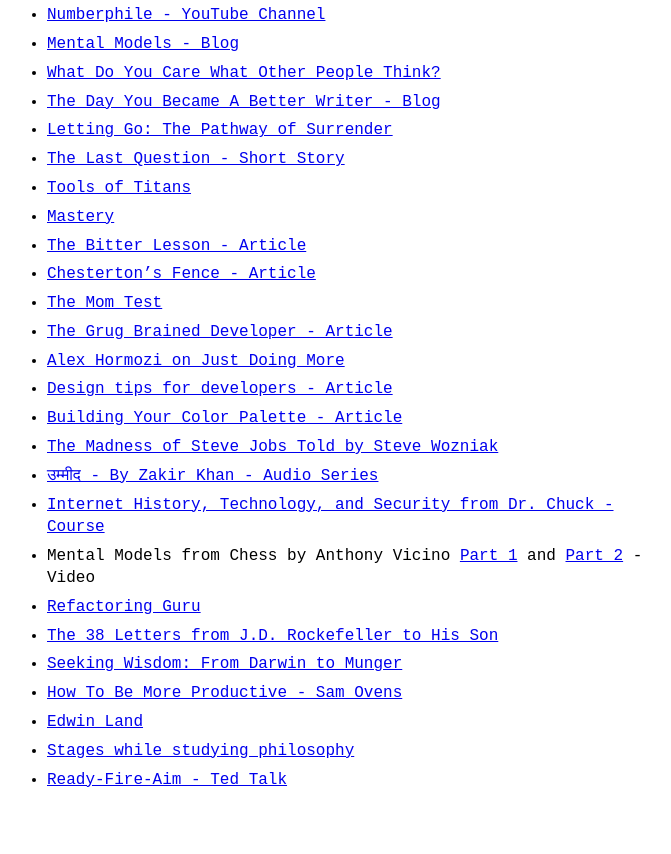
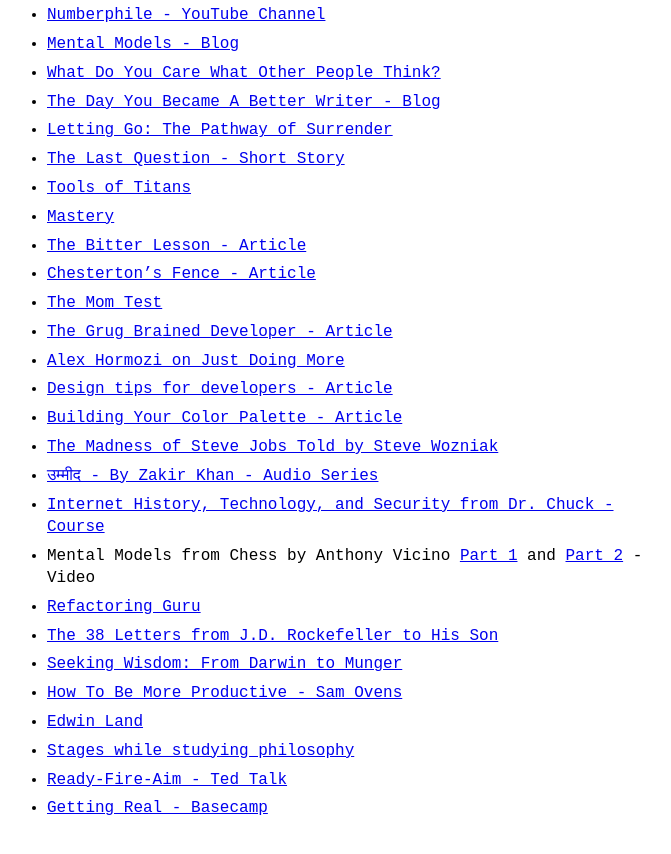
Before and after one commit to vishalvibes/vishalvibes.github.io, a Jekyll site: the page built from bookshelf.md, in a window 1280 px wide and 900 px high, scrolled down 1724 px. Shown: the top 854 px of the window, without its empty margins (313-984 px from the left). Built offline with Jekyll 4.4.1, drawn with Linux system fonts in a browser that asks for light colours.

Commit message:
Add 'Getting Real - Basecamp' resource to bookshelf

```diff
--- a/bookshelf.md
+++ b/bookshelf.md
@@ -87,3 +87,4 @@ permalink: /bookshelf
 - [Edwin Land](https://www.youtube.com/watch?v=NwH9RmUSmQE)
 - [Stages while studying philosophy](https://www.youtube.com/watch?v=7ghJylYsqGI)
 - [Ready-Fire-Aim - Ted Talk](https://www.ted.com/talks/neil_gershenfeld_ready_fire_aim_may_2023)
+- [Getting Real - Basecamp](https://basecamp.com/gettingreal/01.1-what-is-getting-real)
```
